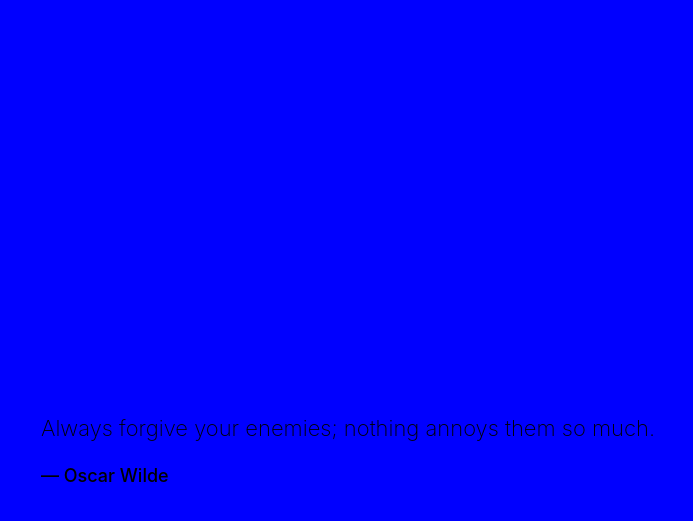
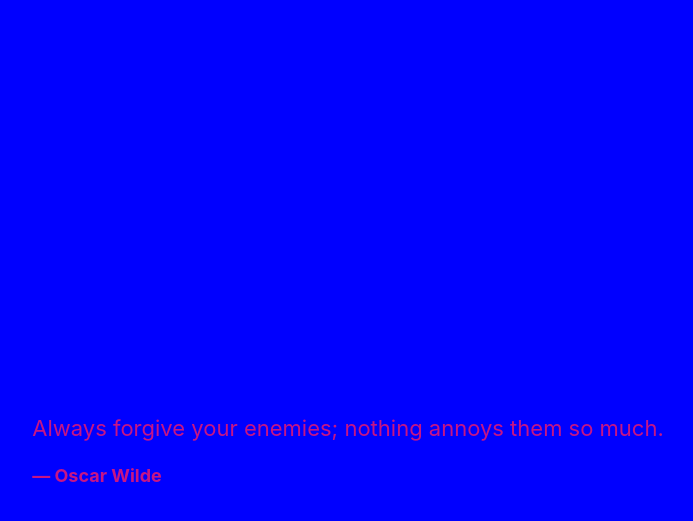
Before and after one commit to quoke/quoke.github.io, a Jekyll site: the page built from _quotations/a/always-forgive-your-enemies.html, in a window 1280 px wide. Shown: the top 521 px of the page, without its empty margins (292-985 px from the left). Built offline with Jekyll 4.4.1, drawn with Linux system fonts in a browser that asks for light colours.

Commit message:
OK COMPUTER

```diff
--- a/_sass/_main.scss
+++ b/_sass/_main.scss
@@ -55,10 +55,6 @@
   display: inline-block;
 }
 
-
-
-
-
 .quote-container {
   box-sizing: border-box;
   height: 100vh;
@@ -95,19 +91,24 @@
 }
 
 blockquote {
+  color: MEDIUMVIOLETRED;
   max-width: 700px;
   margin: 0;
+}
+
+blockquote a {
+  color: MEDIUMVIOLETRED;
 }
 
 blockquote p {
   margin-top: 0;
   font-size: 18px;
-  font-weight: 200;
+  // font-weight: 200;
   line-height: 1.3em;
 }
 
 blockquote footer {
-  font-weight: 500;
+  font-weight: 700;
   font-size: 16px;
 }
 
```
